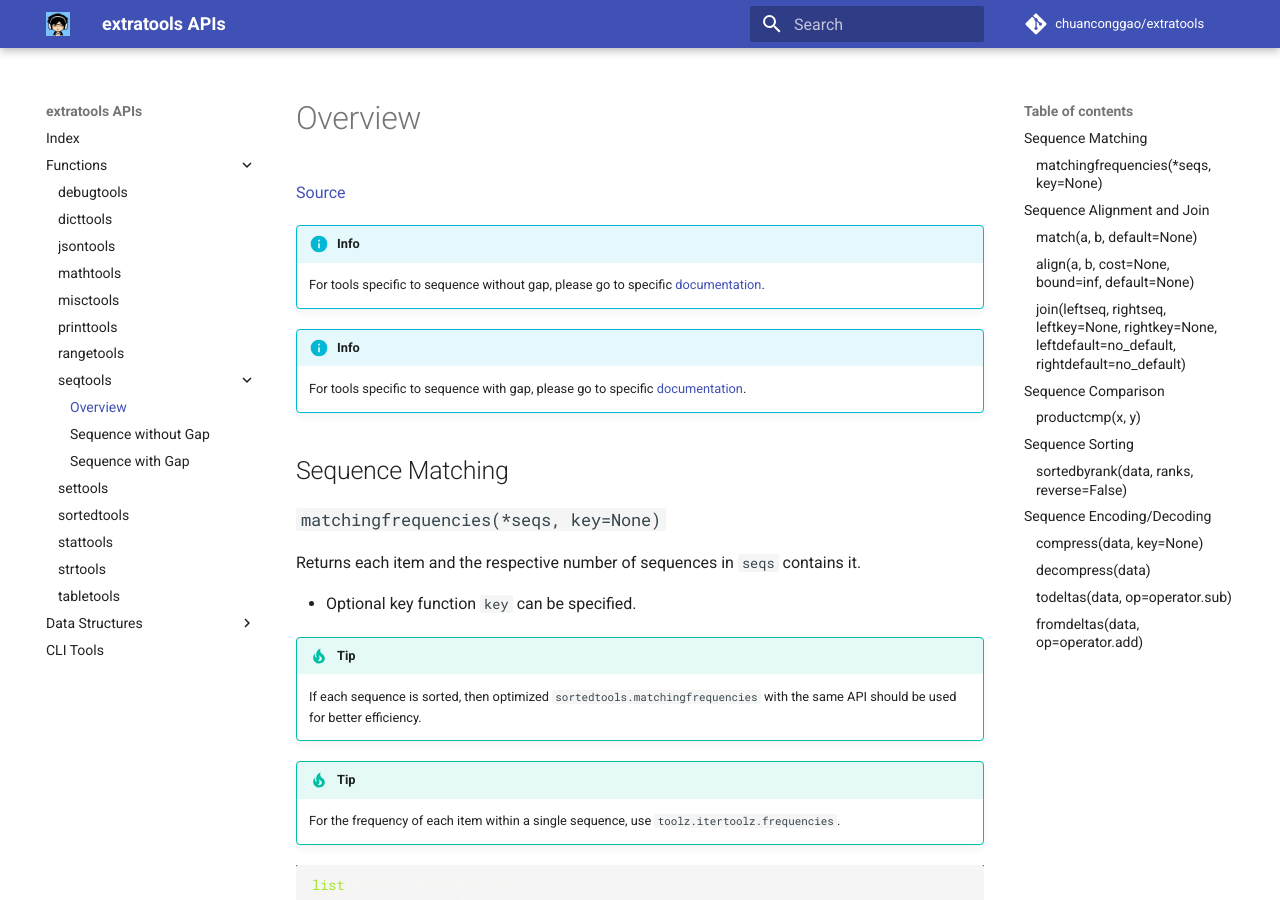
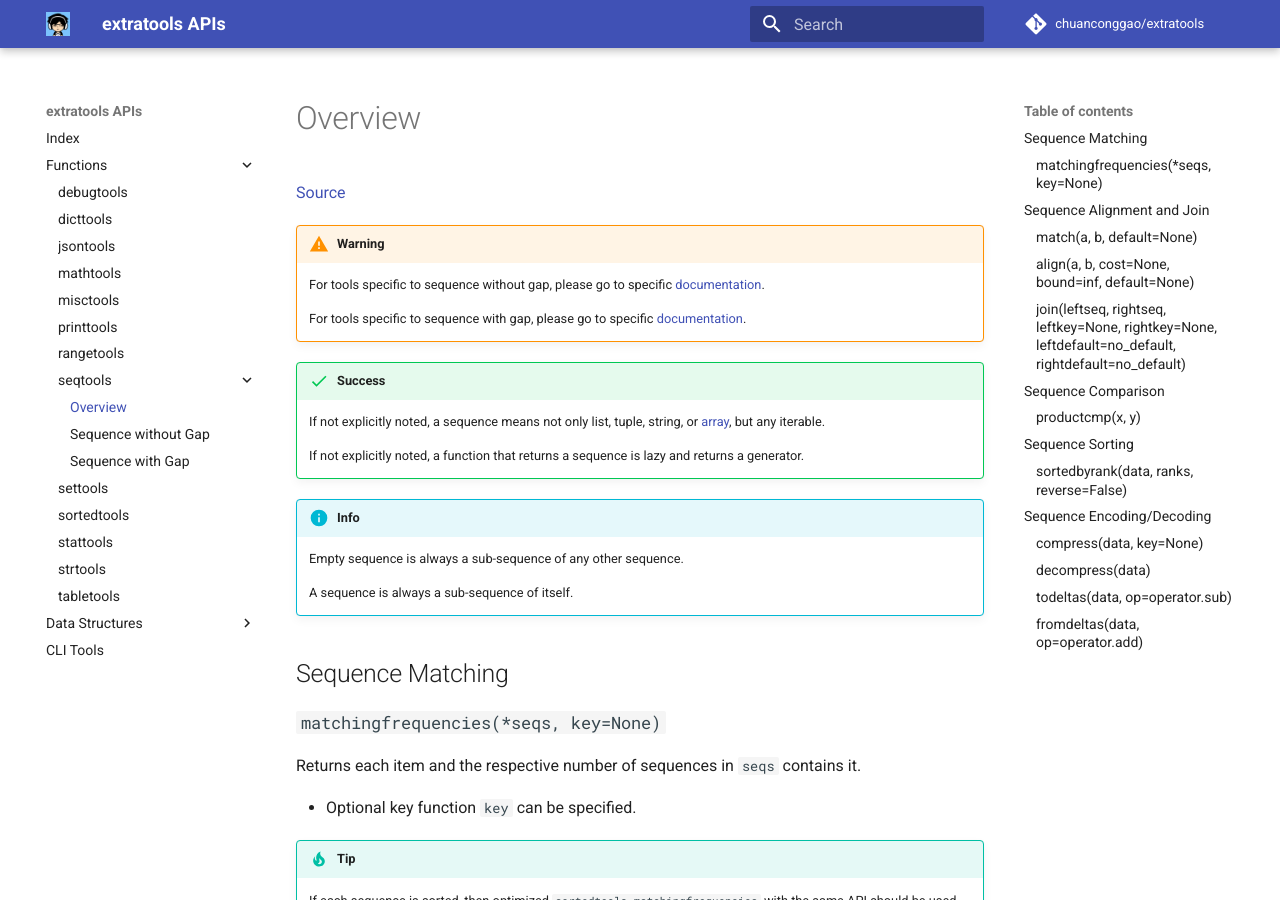
Before and after one commit to chuanconggao/extratools, an MkDocs documentation site: the page built from docs/functions/seqtools.md, in a window 1280 px wide and 900 px high. Built offline with MkDocs 1.6.1 and Material for MkDocs 9.7.7, drawn with Linux system fonts in a browser that asks for light colours; comment, search, counter and statistics services are not loaded; old or Windows-style settings are respelled for this version of MkDocs.

Commit message:
Tweak docs

````diff
--- a/docs/functions/seqtools.md
+++ b/docs/functions/seqtools.md
@@ -1,10 +1,20 @@
 [Source](https://github.com/chuanconggao/extratools/blob/master/extratools/seqtools.py)
 
-!!! info
+!!! warning
     For tools specific to sequence without gap, please go to specific [documentation](seqtools/seqwithoutgap.md).
 
+    For tools specific to sequence with gap, please go to specific [documentation](seqtools/seqwithgap.md).
+
+!!! success
+    If not explicitly noted, a sequence means not only list, tuple, string, or [array](https://docs.python.org/3/library/array.html), but any iterable.
+
+    If not explicitly noted, a function that returns a sequence is lazy and returns a generator.
+
 !!! info
-    For tools specific to sequence with gap, please go to specific [documentation](seqtools/seqwithgap.md).
+    Empty sequence is always a sub-sequence of any other sequence.
+
+    A sequence is always a sub-sequence of itself.
+
 
 ## Sequence Matching
 
@@ -17,7 +27,6 @@ Returns each item and the respective number of sequences in `seqs` contains it.
 !!! tip
     If each sequence is sorted, then optimized `sortedtools.matchingfrequencies` with the same API should be used for better efficiency.
 
-!!! tip
     For the frequency of each item within a single sequence, use `toolz.itertoolz.frequencies`.
 
 ``` python
````
Also changed, not shown: docs/functions/dicttools.md (+0 -1 lines), docs/functions/mathtools.md (+0 -2 lines), docs/functions/misctools.md (+0 -2 lines), docs/index.md (+0 -9 lines).
